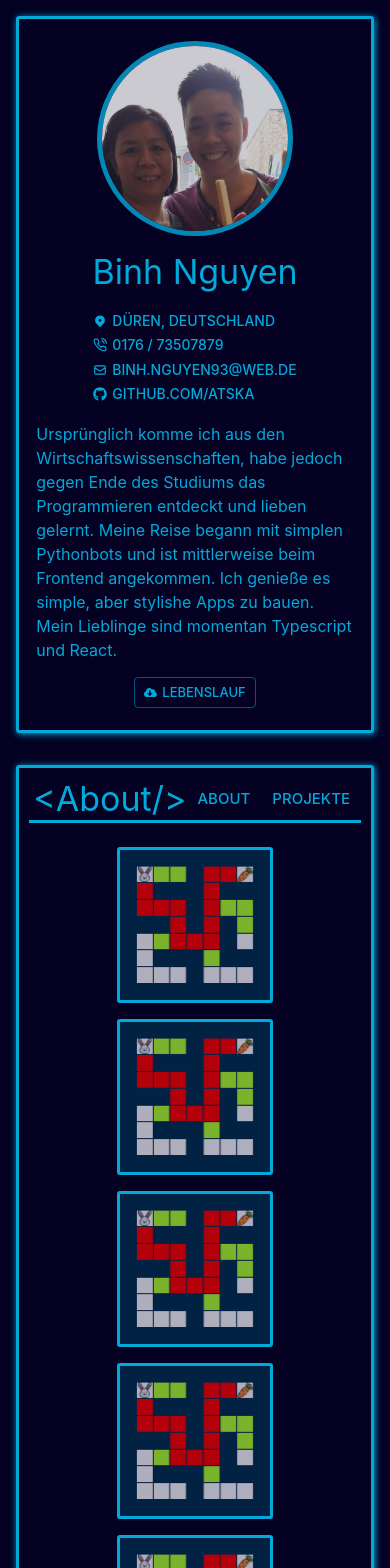
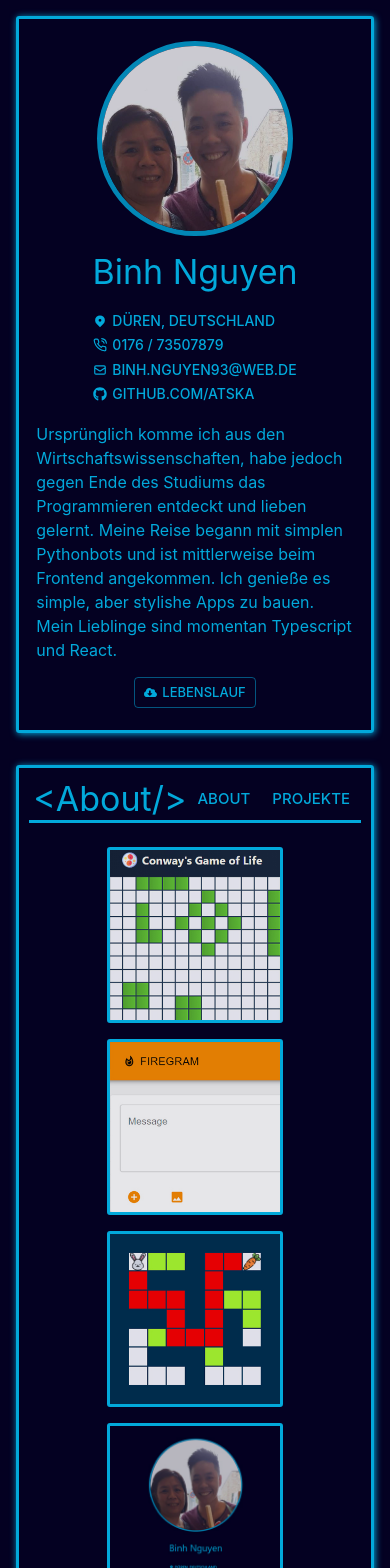
Before and after one commit to Atska/website, a React (Create React App) app: page /projekte in a window 390 px wide. Shown: the top 1568 px of the page. Built offline with nearby package versions, Linux system fonts and the light colour scheme.

Commit message:
Refinement

```diff
--- a/src/components/About.js
+++ b/src/components/About.js
@@ -10,7 +10,7 @@ export const About = () => {
     <Grid container className="main_container">
       <Grid item className="content">
         <Typography gutterBottom className="h4" variant="h4">
-          Hello my name is <b>Binh</b> and I´m an aspiring... <br></br>
+          Hallo, mein Name ist <b>Binh</b> und ich bin ein<br></br>
         </Typography>
         <Typography gutterBottom className="frontend" variant="h3">
           <b>Frontend Developer</b> <FaHandPeace />
--- a/src/components/Projekt_Karte.css
+++ b/src/components/Projekt_Karte.css
@@ -3,7 +3,6 @@
   max-height: 200px;
   border: 3px solid var(--teal);
   border-radius: 3px;
-
 }
 
 .card_container:hover {
@@ -11,13 +10,13 @@
 }
 
 .image {
-  opacity: 70%;
+  opacity: 90%;
   max-width: 200px;
   max-height: 200px;
 }
 
 .image:hover {
-  opacity: 90%;
+  opacity: 100%;
 }
 
 /***************
@@ -25,11 +24,11 @@
 ***************/
 @media screen and (max-width: 960px) {
   .card_container {
-    max-width: 150px;
-    max-height: 150px;
+    max-width: 170px;
+    max-height: 170px;
   }
   .image {
-    max-width: 150px;
-    max-height: 150px;
+    max-width: 170px;
+    max-height: 170px;
   }
 }
--- a/src/components/Projekt_Karte.js
+++ b/src/components/Projekt_Karte.js
@@ -9,11 +9,15 @@ import Paper from "@material-ui/core/Paper";
 import Typography from "@material-ui/core/Typography";
 import "./Projekt_Karte.css";
 
-export const ProjektKarte = () => {
+export const ProjektKarte = (props) => {
+  const { name, address } = props;
+  console.log(props);
   return (
     <div className="card_container">
       <CardActionArea>
-        <img class="image" alt="1" src="/static/Maze.jpg"></img>
+        <a href={address}>
+          <img class="image" alt="1" src={`/static/${name}.jpg`}></img>
+        </a>
       </CardActionArea>
     </div>
   );
--- a/src/components/Projekte.js
+++ b/src/components/Projekte.js
@@ -5,6 +5,19 @@ import Grid from "@material-ui/core/Grid";
 import "./Projekte.css";
 
 export const Projekte = () => {
+  const names = [
+    {
+      name: "Conway",
+      address: "https://github.com/Atska/Conways-Game-Of-Life",
+    },
+    { name: "Firegram", address: "https://github.com/Atska/firegram" },
+    {
+      name: "Maze",
+      address: "https://atska.github.io/Pathfinding-and-Maze-Visualizer/",
+    },
+    { name: "website", address: "https://github.com/Atska/website/" },
+  ];
+
   return (
     <Grid
       container
@@ -13,24 +26,13 @@ export const Projekte = () => {
       className="projekte_container"
       spacing={2}
     >
-      <Grid item>
-        <ProjektKarte />
-      </Grid>
-      <Grid item>
-        <ProjektKarte />
-      </Grid>
-      <Grid item>
-        <ProjektKarte />
-      </Grid>
-      <Grid item>
-        <ProjektKarte />
-      </Grid>
-      <Grid item>
-        <ProjektKarte />
-      </Grid>
-      <Grid item>
-        <ProjektKarte />
-      </Grid>
+      {names.map((name) => {
+        return (
+          <Grid item>
+            <ProjektKarte name={name.name} address={name.address} />
+          </Grid>
+        );
+      })}
     </Grid>
   );
 };
```
Also changed, not shown: src/static/kek.png (deleted).
